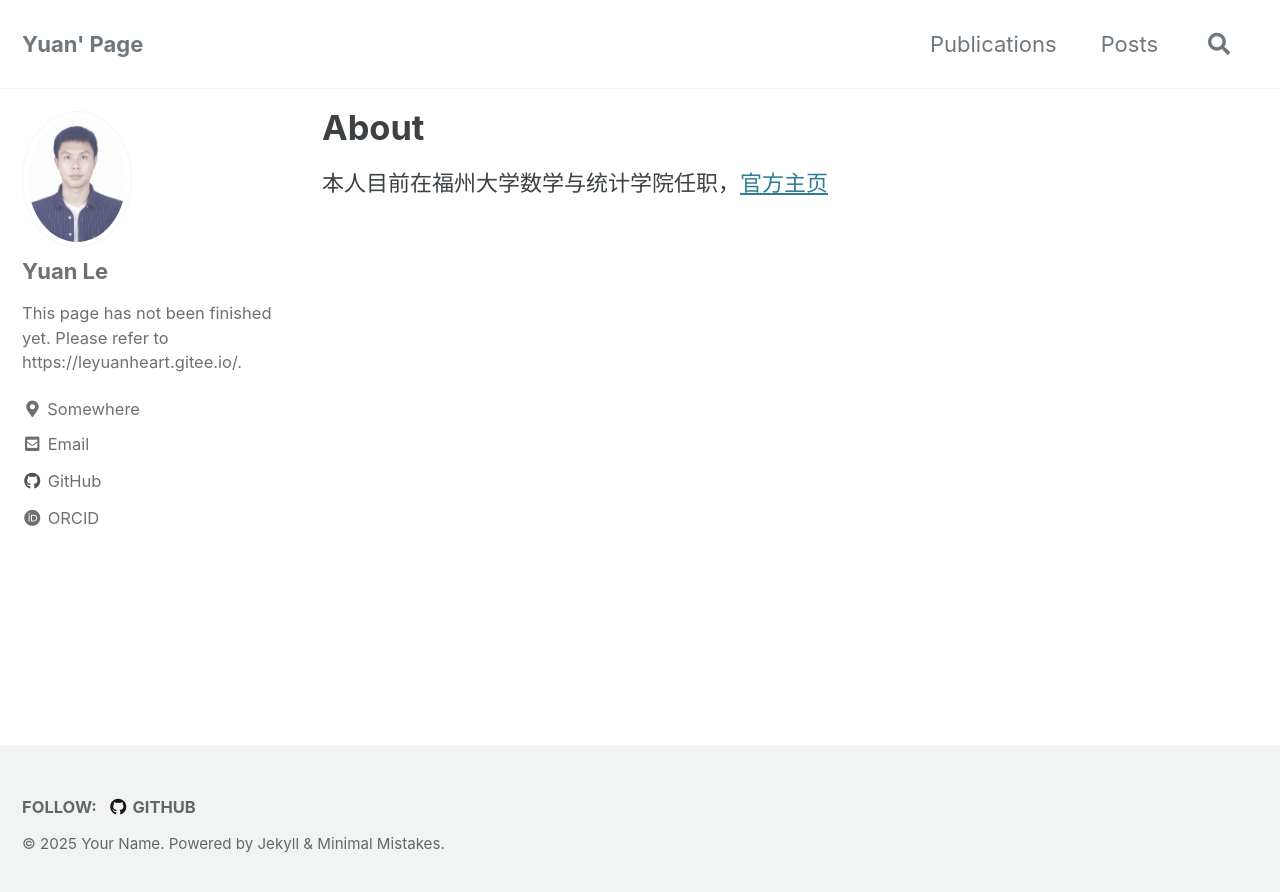
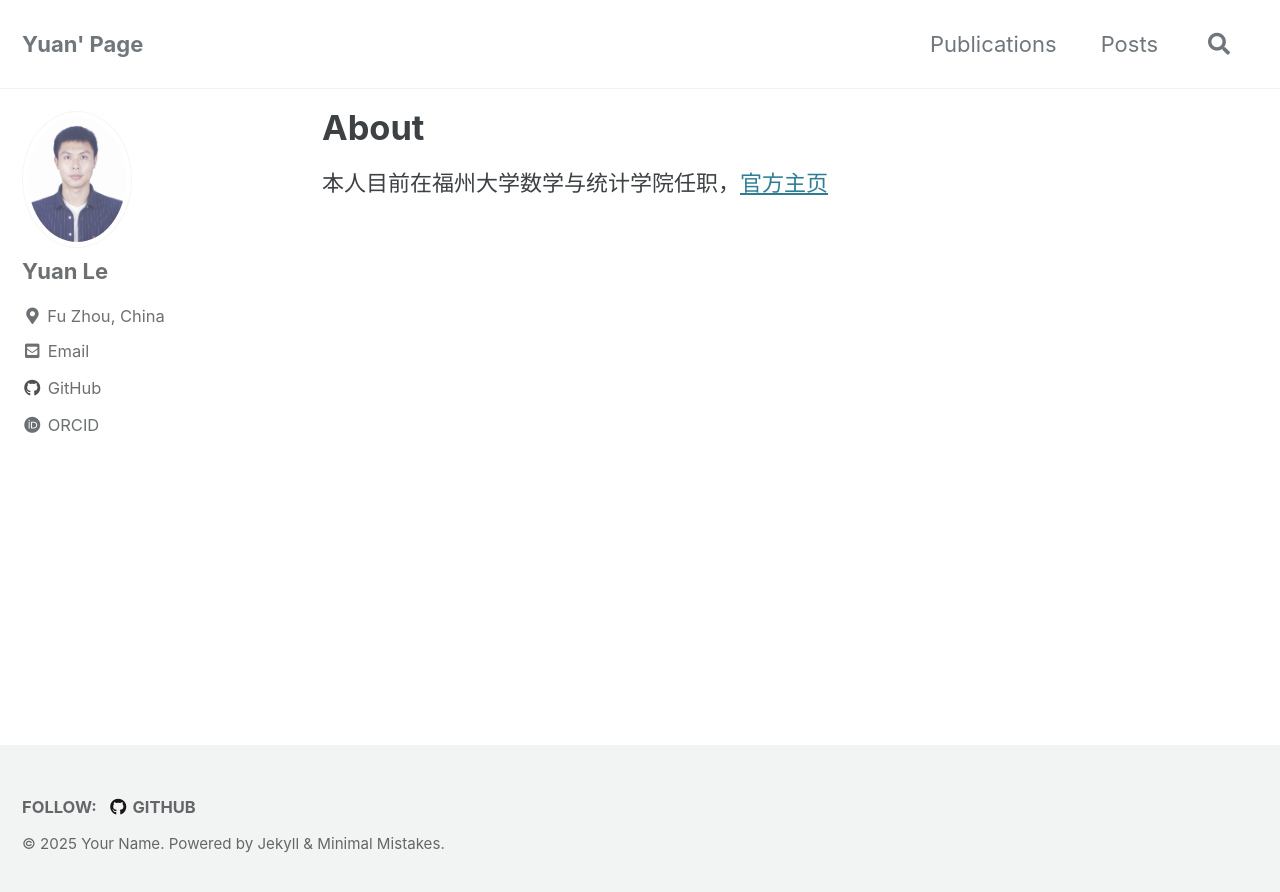
Before and after one commit to leyuanheart/leyuanheart.github.io, a Jekyll site: the page built from _pages/about.md, in a window 1280 px wide. Shown: the top 892 px of the page. Built offline with Jekyll 4.4.1, drawn with Linux system fonts in a browser that asks for light colours; cached includes are drawn as plain includes.

Commit message:
Update _config.yml

```diff
--- a/_config.yml
+++ b/_config.yml
@@ -111,8 +111,8 @@ analytics:
 author:
   name             : "Yuan Le"
   avatar           : "/assets/images/bio-photo.jpg" # path of avatar image, e.g. "/assets/images/bio-photo.jpg"
-  bio              : "This page has not been finished yet. Please refer to https://leyuanheart.gitee.io/."
-  location         : "Somewhere"
+  bio              : ""
+  location         : "Fu Zhou, China"
   # email            :
   links:
     - label: "Email"
```
